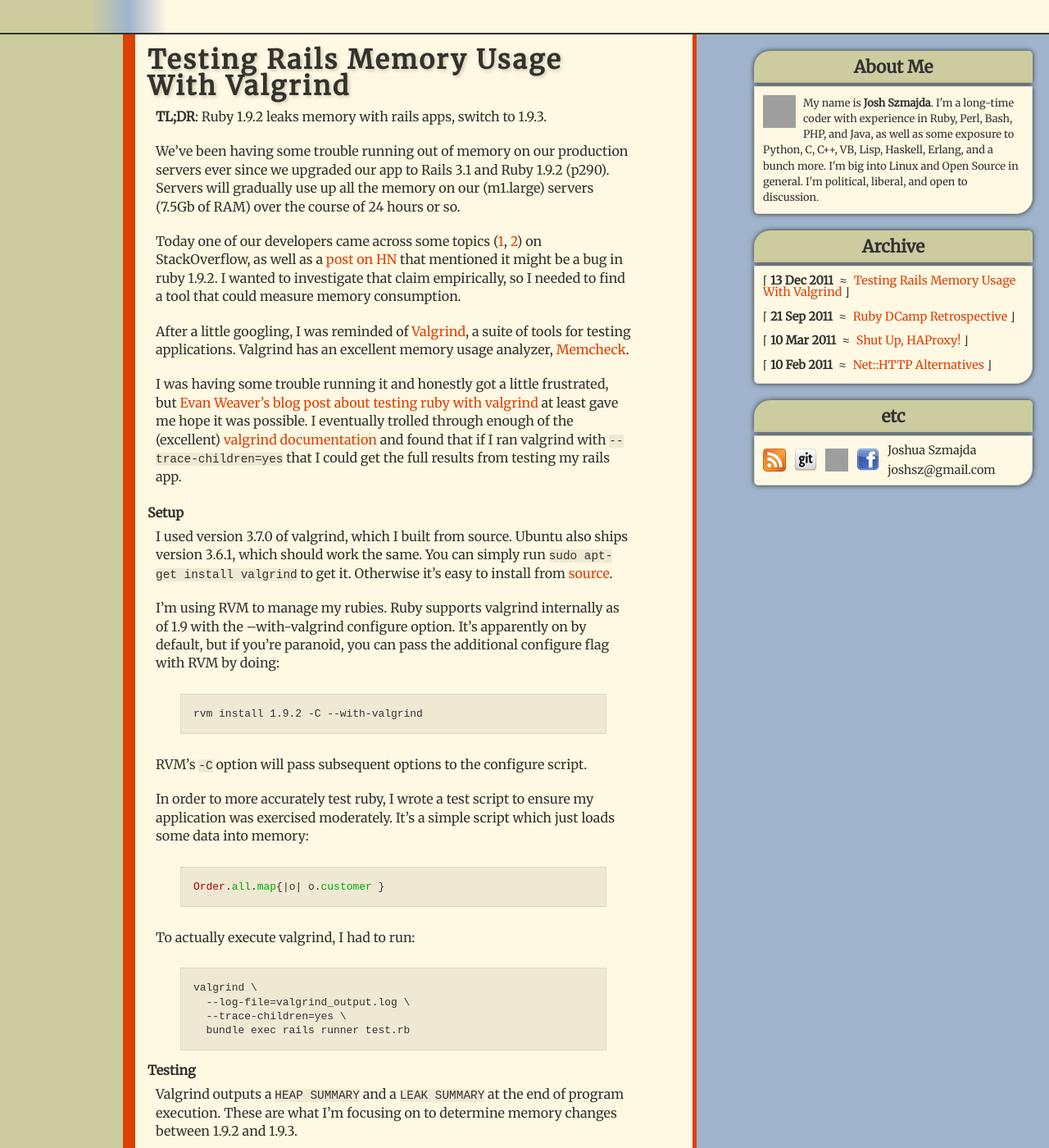
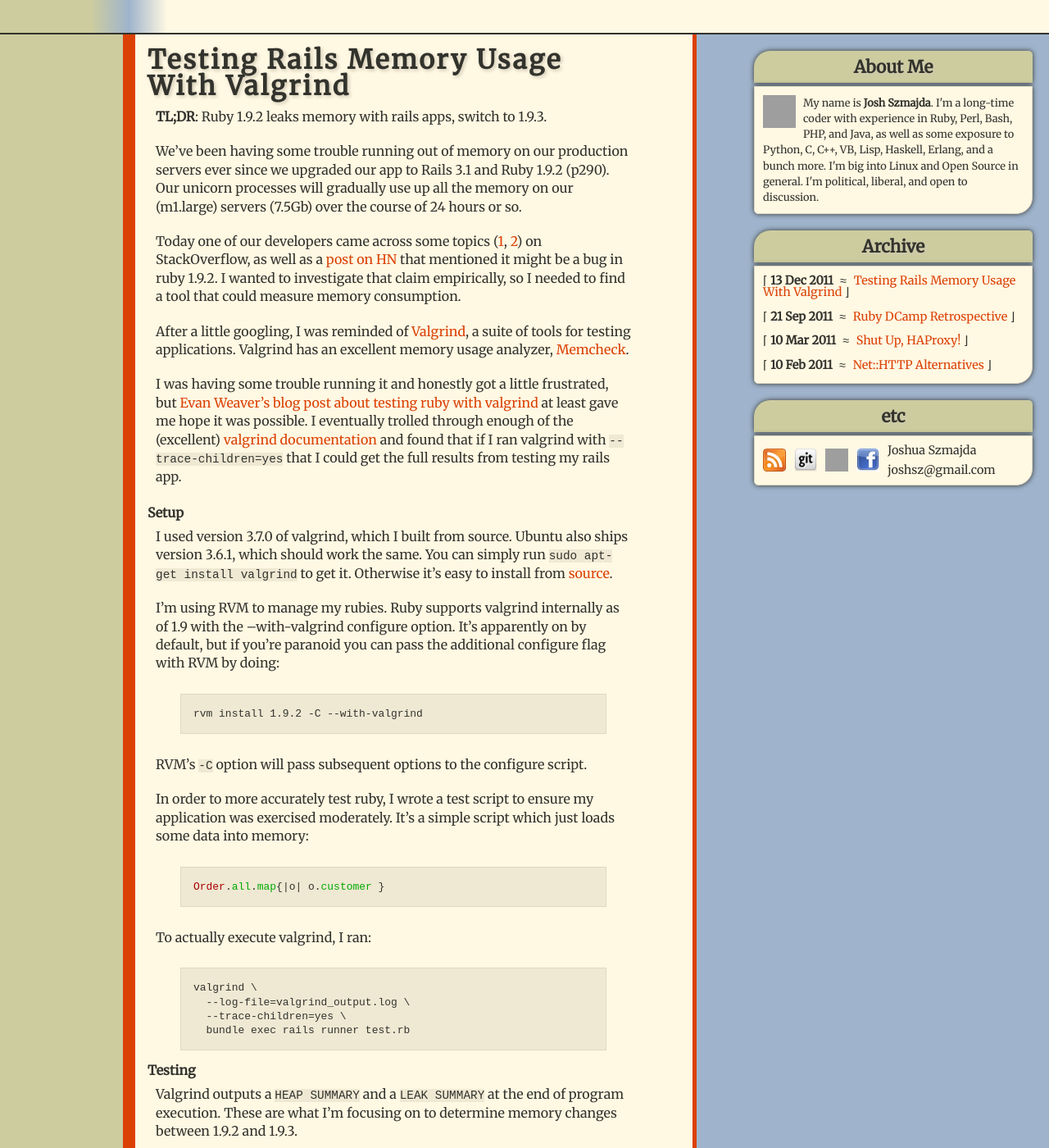
Before and after one commit to jszmajda/blog, a Jekyll site: the page built from code/_posts/2011-12-13-testing-rails-memory-usage-with-valgrind.md, in a window 1280 px wide and 1400 px high. Shown: the whole window at 82% size. Built offline with Jekyll 4.4.1, drawn with Linux system fonts in a browser that asks for light colours; some web fonts are replaced; comment, search, counter and statistics services are not loaded; grey boxes are pictures that could not be loaded.

Commit message:
tiny cleanup

```diff
--- a/code/_posts/2011-12-13-testing-rails-memory-usage-with-valgrind.md
+++ b/code/_posts/2011-12-13-testing-rails-memory-usage-with-valgrind.md
@@ -7,8 +7,8 @@
 
 We've been having some trouble running out of memory on our production
 servers ever since we upgraded our app to Rails 3.1 and Ruby 1.9.2
-(p290). Servers will gradually use up all the memory on our (m1.large)
-servers (7.5Gb of RAM) over the course of 24 hours or so.
+(p290). Our unicorn processes will gradually use up all the memory on
+our (m1.large) servers (7.5Gb) over the course of 24 hours or so.
 
 Today one of our developers came across some topics ([1][1], [2][2]) on
 StackOverflow, as well as a [post on HN][3] that mentioned it might be a
@@ -35,7 +35,7 @@
 
 I'm using RVM to manage my rubies. Ruby supports valgrind internally as
 of 1.9 with the --with-valgrind configure option. It's apparently on by
-default, but if you're paranoid, you can pass the additional configure
+default, but if you're paranoid you can pass the additional configure
 flag with RVM by doing:
 
 {% highlight text %}
@@ -52,7 +52,7 @@
 Order.all.map{|o| o.customer }
 {% endhighlight %}
 
-To actually execute valgrind, I had to run:
+To actually execute valgrind, I ran:
 
 {% highlight text %}
 valgrind \
```
